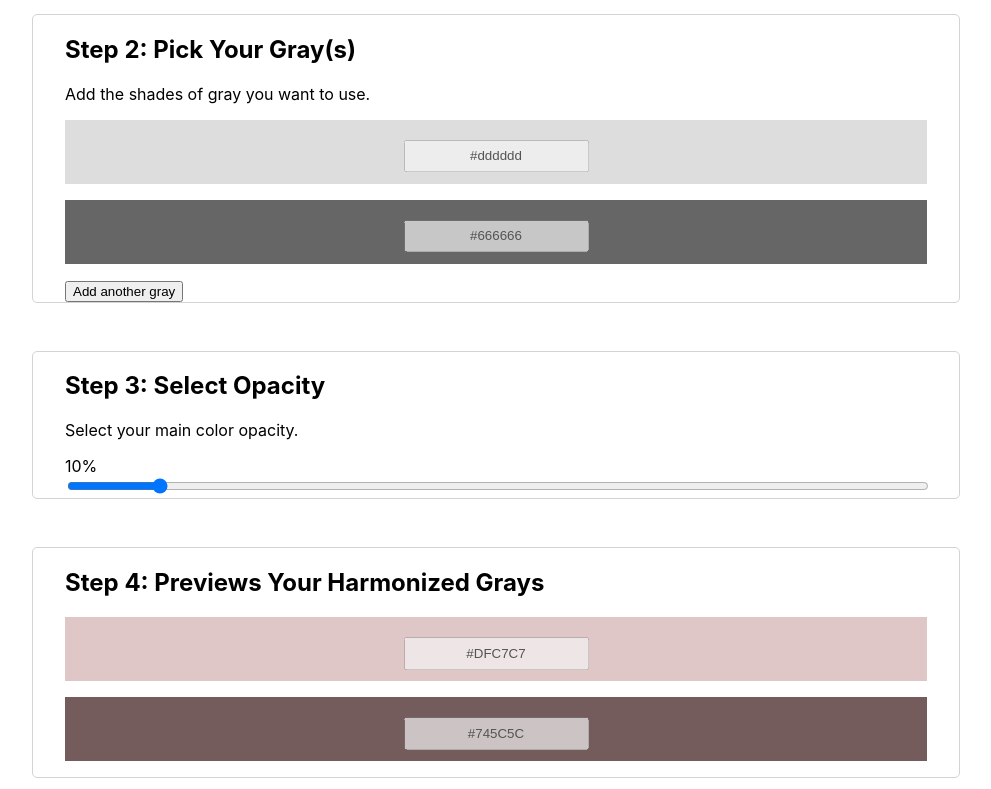
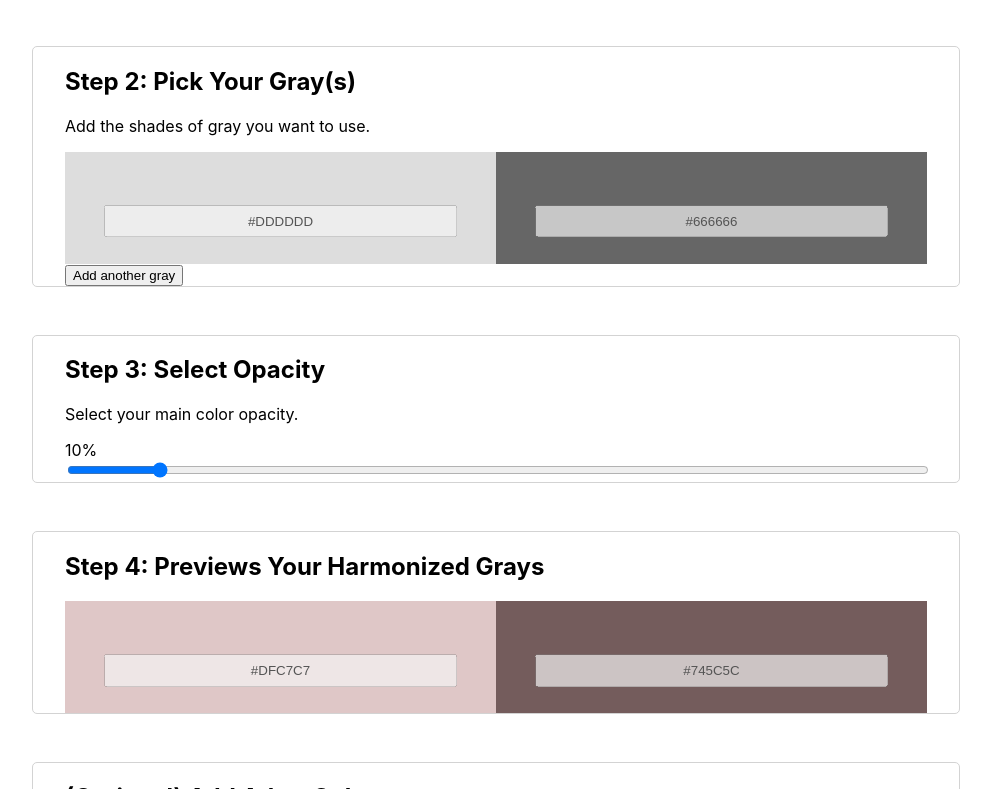
Before and after one commit to brentswisher/gray-harmonizer, a React (Create React App) app: page / in a window 1280 px wide. Shown: the part 391-1180 px from the top of the page, without its empty margins (144-1135 px from the left). Built offline with nearby package versions, Linux system fonts and the light colour scheme.

Commit message:
Change to a horizontal layotu for the colors

```diff
--- a/src/App.css
+++ b/src/App.css
@@ -13,17 +13,22 @@ section {
 	text-align:left;
 }
 
+.swatch-holder {
+	display:flex;
+	flex-flow: row nowrap;
+	width:100%;
+}
 .color-swatch {
-	height:4em;
-	width: 100%;
-	margin:1em 0;
+	height:7em;
 	text-align:center;
+	flex-basis:100%;
 }
 
 .color-swatch input {
-	margin-top:1.5em;
+	margin:4em 1em;
 	height:2em;
 	text-align:center;
+	width:80%;
 }
 
 .screen-reader-text {
--- a/src/App.js
+++ b/src/App.js
@@ -8,7 +8,7 @@ class App extends Component {
     super()
     this.state = {
       primaryColor: '#F00000',
-      grays: ['#dddddd','#666666'],
+      grays: ['#DDDDDD','#666666'],
       opacity: 0.1,
       additionalColors: []
     };
@@ -68,12 +68,14 @@ class App extends Component {
           <p>
             Add the shades of gray you want to use.
           </p>
+          <div className="swatch-holder">
             {
               this.state.grays.map((item,index) => (
                 <ColorSwatch label={`Gray $(index)`} color={ item } key={ index } updateColor= { ( color ) => this.setGrayColor( color, index ) } />
               ))
 
             }
+          </div>
           <button onClick={ this.addGray }>
             Add another gray
           </button>
@@ -90,11 +92,13 @@ class App extends Component {
 
         <section>
           <h2>Step 4: Previews Your Harmonized Grays</h2>
+           <div className="swatch-holder">
              {
               this.state.grays.map((item,index) => (
                 <ColorSwatch label={`Computed Gray $(index)`} color={  '#'+mixColors( this.state.primaryColor, item, this.state.opacity ) } key={ index } usePicker={ false } />
               ))
             }
+          </div>
         </section>
 
         <section>
@@ -102,11 +106,13 @@ class App extends Component {
           <p>
             If you would like to add additional colors to create a full pallet, select them here.
           </p>
+          <div className="swatch-holder">
             {
               this.state.additionalColors.map((item,index) => (
                 <ColorSwatch label={`Additional Color $(index)`} color={ item } key={ index } updateColor= { ( color ) => this.setAdditionalColor( color, index ) }/>
               ))
             }
+          </div>
            <button onClick={ this.addAdditional }>
             Add another color
           </button>
@@ -114,18 +120,21 @@ class App extends Component {
 
         <section>
           <h2>Your Color Pallet</h2>
+          <div className="swatch-holder">
             <ColorSwatch label="Primary Color" color={ this.state.primaryColor } usePicker={ false } />
+            {
+              this.state.additionalColors.map( (item,index) => (
+                <ColorSwatch label={`Additional Color $(index)`} color={ item } key={ index } usePicker={ false }/>
+              ))
+            }
 
             {
               this.state.grays.map( ( item, index ) => (
                 <ColorSwatch label={`Computed Gray $(index)`} color={ '#'+mixColors( this.state.primaryColor, item, this.state.opacity ) } key={ index } usePicker={ false } />
               ))
             }
-          {
-            this.state.additionalColors.map( (item,index) => (
-              <ColorSwatch label={`Additional Color $(index)`} color={ item } key={ index } usePicker={ false }/>
-            ))
-          }
+
+          </div>
         </section>
       </div>
     );
```
Lines whose indentation alone changed are shown as unchanged.
